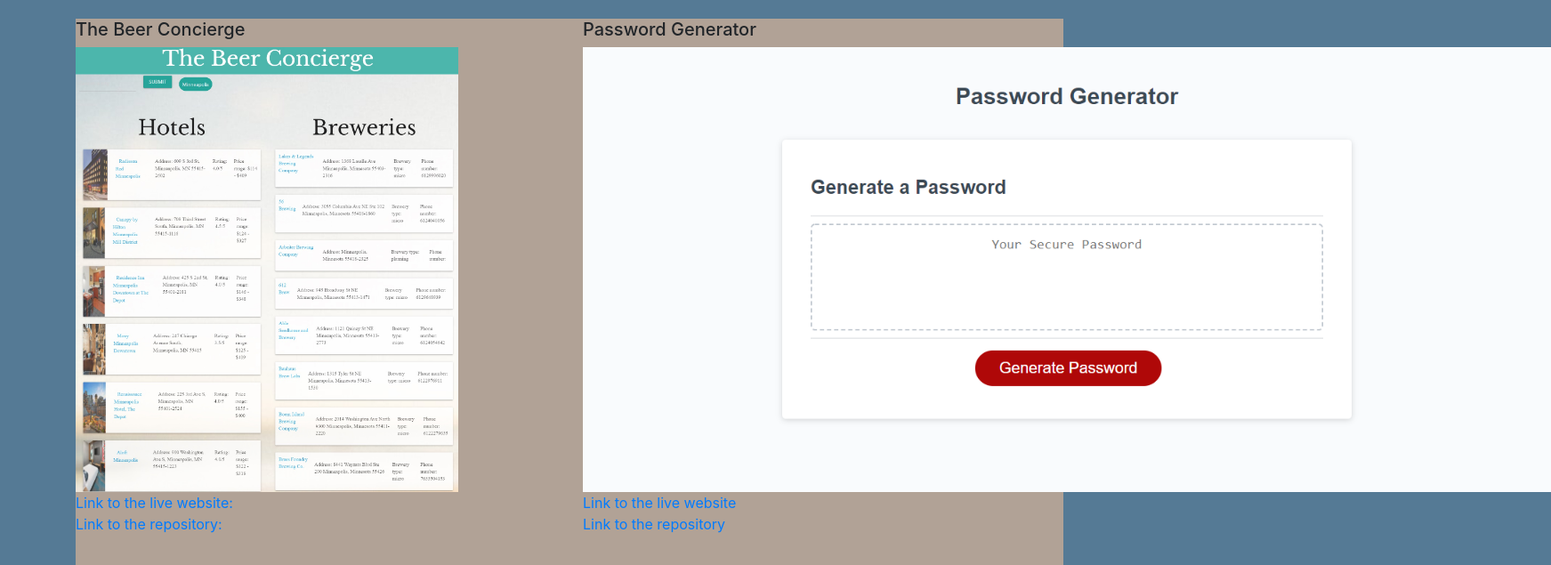
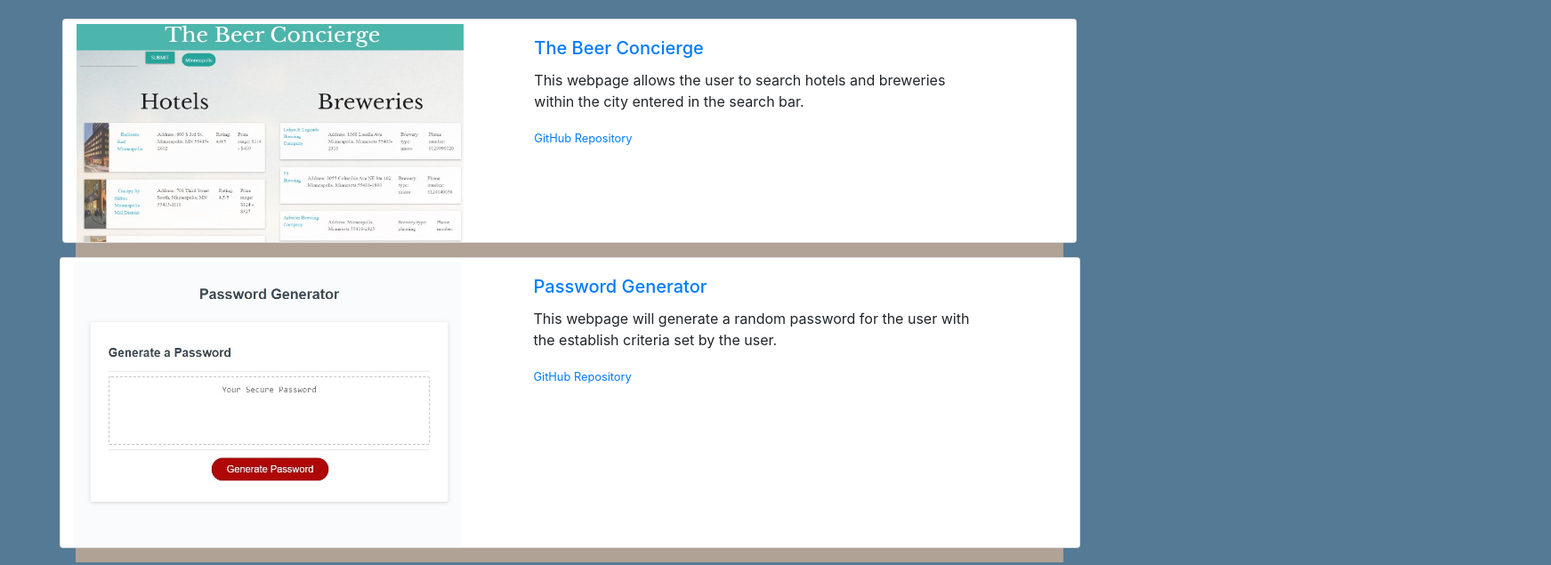
Before and after one commit to bvargas17/Portfolio, a plain HTML site: page portfolio.html in a window 1280 px wide. Shown: the part 180-815 px from the top of the page at 89% size, 1743 px wide, since content can reach past the window. Drawn offline with nearby package versions, Linux system fonts and the light colour scheme.

Commit message:
updated the cards on the portfolio page to show examples of work

```diff
--- a/Assets/CSS/style.css
+++ b/Assets/CSS/style.css
@@ -20,10 +20,42 @@ h1 {
   margin-top: 40px;
 }
 
-img {
+#brianPic {
   background-color: #b1a296;
   height: 500px;
   width: auto;
+}
+
+#beerConc {
+  height: 250px;
+  width: 450px;
+  padding-left: 15px;
+  padding-top: 5px;
+}
+
+#beerConcBody {
+margin-left: 100px;
+padding-right: 100px;
+padding-left: 50px;
+padding-top: 20px;
+}
+
+#secondCard {
+  left: 12px;
+}
+
+#passGen {
+  height: 325px;
+  width: 450px;
+  padding-left: 15px;
+  padding-top: 5px;
+}
+
+#passGenBody {
+  margin-left: 100px;
+  padding-right: 100px;
+  padding-top: 20px;
+  padding-left: 50px;
 }
 
 #main {
--- a/portfolio.html
+++ b/portfolio.html
@@ -56,52 +56,44 @@
         <br />
 
         <div id="Samples">
+        <!-- First Example-->
           <div class="row">
-            <div class="col-md-6">
-              <!--First exmaple-->
-              <h5>The Beer Concierge</h5>
-              <img src="Assets/Images/The-Beer-Concierge(cropped).jpg" alt="The Beer Concierge website screenshot"/>
-              <p>
-                <a href="https://bvargas17.github.io/The-Beer-Concierge/">Link to the live website:  </a>
-                <br/>
-                <a href="https://github.com/bvargas17/The-Beer-Concierge">Link to the repository: </a>
-              </p>
+            <div class="card mb-3" style="max-width: 100%;">
+              <div class="row no-gutters">
+                <div class="col-md-4">
+                  <img src="Assets/Images/The-Beer-Concierge(cropped)-1.jpg" class="card-img" alt="The Beer Concierge Page" id="beerConc">
+                </div>
+                <div class="col-md-8">
+                  <div class="card-body" id="beerConcBody">
+                    <h5 class="card-title"><a href="https://bvargas17.github.io/The-Beer-Concierge/">The Beer Concierge</a></h5>
+                    <p class="card-text">This webpage allows the user to search hotels and breweries within the city entered in the search bar.</p>
+                    <p class="card-text"><small class="text-muted"><a href="https://github.com/bvargas17/The-Beer-Concierge" class="card-link">GitHub Repository</a></small></p>
+
+                  </div>
+                </div>
+              </div>
             </div>
-            <br />
-            <!--Second Example-->
-            <div class="col-md-6">
-              <h5>Password Generator</h5>
-              <img src="Assets/Images/bvargas17-github-io-Password-Generator.png" alt="Password Generator website screenshot" />
-              <p>
-                <a href="https://bvargas17.github.io/Password-Generator/"> Link to the live website</a>
-                <br/>
-                <a href="https://github.com/bvargas17/Password-Generator"> Link to the repository</a>
-              </p>
+
+          <!-- Second Example-->
+          <div class="row">
+            <div class="card mb-3" style="max-width: 98%;" id="secondCard">
+              <div class="row no-gutters">
+                <div class="col-md-4">
+                  <img src="Assets/Images/Password-Generator-1.jpg" class="card-img" alt="Password Generator Page" id="passGen">
+                </div>
+                <div class="col-md-8">
+                  <div class="card-body" id="passGenBody">
+                    <h5 class="card-title"><a href="https://bvargas17.github.io/The-Beer-Concierge/">Password Generator</a></h5>
+                    <p class="card-text">This webpage will generate a random password for the user with the establish criteria set by the user.</p>
+                    <p class="card-text"><small class="text-muted"><a href="https://github.com/bvargas17/The-Beer-Concierge" class="card-link">GitHub Repository</a></small></p>
+                  </div>
+                </div>
+              </div>
             </div>
           </div>
-          <br />
 
-          <div class="row">
-            <div class="col-md-6">
-              <img src="https://via.placeholder.com/350" alt="placeholder" />
-            </div>
-            <br />
-            <div class="col-md-6">
-              <img src="https://via.placeholder.com/350" alt="placeholder" />
-            </div>
           </div>
-          <br />
 
-          <div class="row">
-            <div class="col-md-6">
-              <img src="https://via.placeholder.com/350" alt="placeholder" />
-            </div>
-            <br />
-            <div class="col-md-6">
-              <img src="https://via.placeholder.com/350" alt="placeholder" />
-            </div>
-          </div>
-          <br />
         </div>
       </section>
 
```
Also changed, not shown: contact.html (+5 -4 lines), index.html (+1 -1 lines), Assets/Images/Password-Generator-1.jpg (added), Assets/Images/Password-Generator.jpg (added), Assets/Images/The-Beer-Concierge(cropped)-1.jpg (added).
